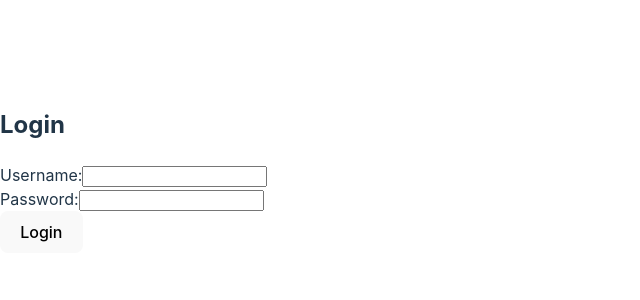
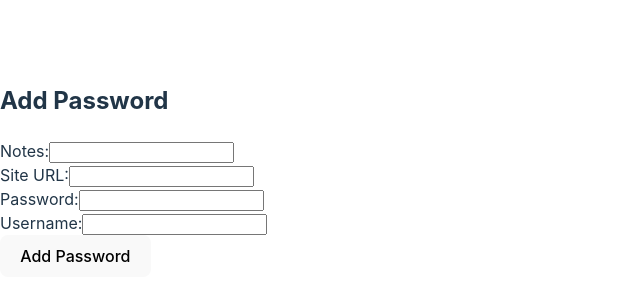
Before and after one commit to DezSays/Password_Manager, a React (Vite) app in the folder client/: page /addpass in a window 1280 px wide. Shown: the part 230-530 px from the top of the page, without its empty margins (0-640 px from the left). Built offline with nearby package versions, Linux system fonts and the light colour scheme.

Commit message:
added generic passwords post route. Uses jwt to access the route. No encryption in place yet. Dashboard beginning the decryption, but still needs work. Running and posting to db successfully though.

```diff
--- /dev/null
+++ b/client/src/AddPasswordForm.jsx
@@ -0,0 +1,71 @@
+import React, { useState } from 'react';
+import { useToken } from './Token';
+import { v4 as uuidv4 } from 'uuid';
+
+const AddPasswordForm = () => {
+  const { token, userID } = useToken();
+  const [notes, setNotes] = useState('');
+  const [siteUrl, setSiteUrl] = useState('');
+  const [password, setPassword] = useState('');
+  const [username, setUsername] = useState('');
+
+  const handleAddPassword = async (e) => {
+    e.preventDefault();
+    try {
+      const response = await fetch(`http://localhost:3000/users/${userID}/passwords`, {
+        method: 'POST',
+        headers: {
+          'Content-Type': 'application/json',
+          'Authorization': `Bearer ${token}`
+        },
+        body: JSON.stringify({
+          id: uuidv4(),
+          notes,
+          site_url: siteUrl,
+          pw: password,
+          username
+        })
+      });
+
+      if (response.ok) {
+        console.log('Password added successfully');
+        setNotes('');
+        setSiteUrl('');
+        setPassword('');
+        setUsername('');
+      } else {
+        console.error('Error adding password');
+      }
+    } catch (error) {
+      console.error('Error adding password:', error);
+    }
+  };
+  return (
+    <div>
+      <h2>Add Password</h2>
+      <label>
+        Notes:
+        <input type="text" value={notes} onChange={e => setNotes(e.target.value)} />
+      </label>
+      <br />
+      <label>
+        Site URL:
+        <input type="text" value={siteUrl} onChange={e => setSiteUrl(e.target.value)} />
+      </label>
+      <br />
+      <label>
+        Password:
+        <input type="password" value={password} onChange={e => setPassword(e.target.value)} />
+      </label>
+      <br />
+      <label>
+        Username:
+        <input type="text" value={username} onChange={e => setUsername(e.target.value)} />
+      </label>
+      <br />
+      <button onClick={handleAddPassword}>Add Password</button>
+    </div>
+  );
+};
+
+export default AddPasswordForm;
--- a/client/src/App.jsx
+++ b/client/src/App.jsx
@@ -3,6 +3,7 @@ import { BrowserRouter as Router, Route, Routes } from 'react-router-dom'
 import Register from './Register';
 import Login from './Login';
 import Dashboard from './Dashboard';
+import AddPasswordForm from './AddPasswordForm'
 import { TokenProvider } from './Token';
 
 function App() {
@@ -13,6 +14,7 @@ function App() {
         <Route path="/register" element={<Register />} />
         <Route path="/login" element={<Login />} />
         <Route path="/dashboard" element={<Dashboard />} />
+        <Route path="/addpass" element={<AddPasswordForm />} />
         <Route path="*" element={<Login />} />
       </Routes>
     </Router>
--- a/client/src/Dashboard.jsx
+++ b/client/src/Dashboard.jsx
@@ -1,14 +1,14 @@
 import React, { useEffect, useState } from 'react';
 import { useNavigate } from 'react-router-dom';
 import { useToken } from './Token';
+import bcrypt from 'bcryptjs';
 
 const Dashboard = () => {
   const { token, userID } = useToken();
-  const [pw, setPasswords] = useState([]);
+  const [passwords, setPasswords] = useState([]);
   const navigate = useNavigate();
 
   useEffect(() => {
-    // Fix endpoint below
     fetch(`http://localhost:3000/users/${userID}/passwords`, {
       method: 'GET',
       headers: {
@@ -25,30 +25,39 @@ const Dashboard = () => {
       })
       .then(data => {
         if (data) {
-          setPasswords(data);
+          // Decrypt passwords using bcrypt
+          const decryptedPasswords = data.map(entry => ({
+            ...entry,
+            pw: bcrypt.hashSync(entry.pw, 10) // Decrypt the password
+          }));
+          setPasswords(decryptedPasswords);
         }
       })
       .catch(error => console.error('Error fetching passwords:', error));
   }, [token]);
 
+  const handleClick = () => {
+    navigate('/addpass')
+  }
 
   return (
     <div>
       <h1>Passwords Dashboard</h1>
       <ul>
-        {pw.length > 0 ? (
-          pw.map(password => (
+        {passwords.length > 0 ? (
+          passwords.map(password => (
             <li key={password.password_id}>
               <strong>Site URL:</strong> {password.site_url}<br />
               <strong>Username:</strong> {password.username}<br />
               <strong>Notes:</strong> {password.notes}<br />
-              <strong>pw:</strong> {password.pw}<br />
+              <strong>Password:</strong> {password.pw}<br />
             </li>
           ))
         ) : (
           <p>No passwords found for this user.</p>
         )}
       </ul>
+      <button onClick={handleClick}>take me to add passwords</button>
     </div>
   );
 };
--- a/client/src/Login.jsx
+++ b/client/src/Login.jsx
@@ -20,10 +20,8 @@ function Login() {
         },
         body: JSON.stringify({ username, pw: pw }),
       });
-      console.log('res',response)
       if (response.ok) {
         const data = await response.json()
-        console.log(data.token)
         setUserID(data.userID)
         setToken(data.token);
         navigate("/dashboard");
```
